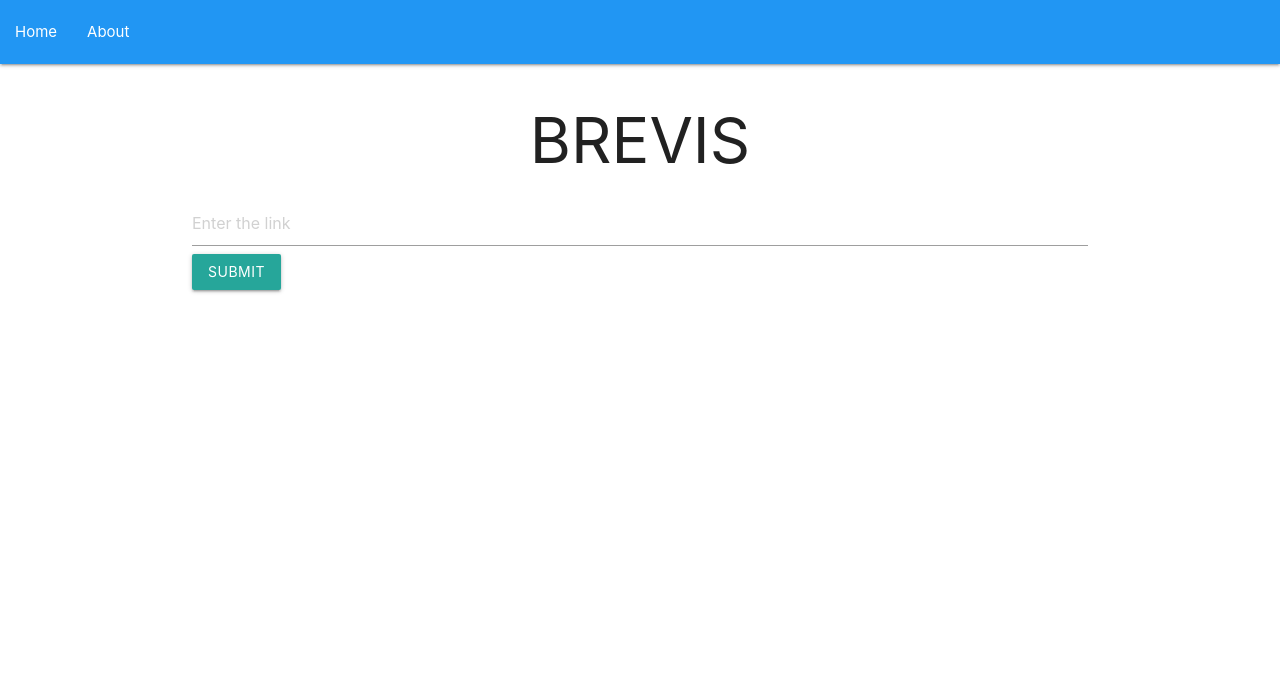
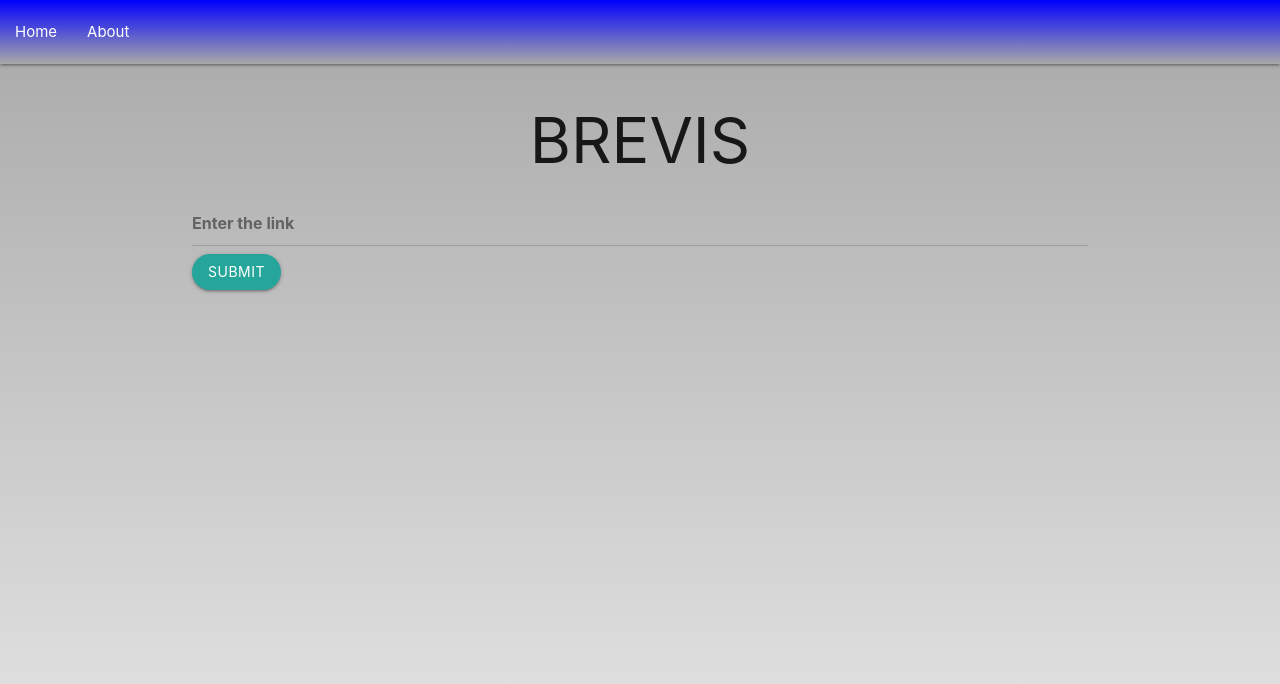
Before and after one commit to rahulmakhija30/brevis, a React (Create React App) app in the folder frontend/: page / in a window 1280 px wide. Shown: the top 684 px of the page. Built offline with nearby package versions, Linux system fonts and the light colour scheme.

Commit message:
Added Css for the older layout

```diff
--- a/frontend/src/index.css
+++ b/frontend/src/index.css
@@ -1,3 +1,7 @@
+html{
+  min-height: 100%;
+}
+
 body {
   margin: 0;
   font-family: -apple-system, BlinkMacSystemFont, 'Segoe UI', 'Roboto', 'Oxygen',
@@ -5,6 +9,38 @@ body {
     sans-serif;
   -webkit-font-smoothing: antialiased;
   -moz-osx-font-smoothing: grayscale;
+  background:linear-gradient(180deg, #a8a8a8 0%, rgba(255, 255, 255, 0) 137.5%), radial-gradient(50% 50% at 50% 50%, #FFFFFF 0%, rgba(217, 217, 217, 0) 100%);
+}
+
+.nav-wrapper{
+  background: linear-gradient(blue,#a8a8a8);
+}
+
+.brevis{
+font-family: Rammetto One;
+font-style: normal;
+font-weight: normal;
+font-size: 50px;
+text-align: center;
+letter-spacing: 0.05em;
+text-transform: uppercase;
+color: #000000;
+}
+
+.btn{
+  border-radius: 20px;
+}
+
+::placeholder { /* Chrome, Firefox, Opera, Safari 10.1+ */
+  color: #636363;
+  opacity: 1; /* Firefox */
+  font-weight: bold;
+}
+
+.Radio-Button{
+  text-decoration-color: black;
+  opacity: 1; /* Firefox */
+  font-weight: bold;
 }
 
 code {
```
